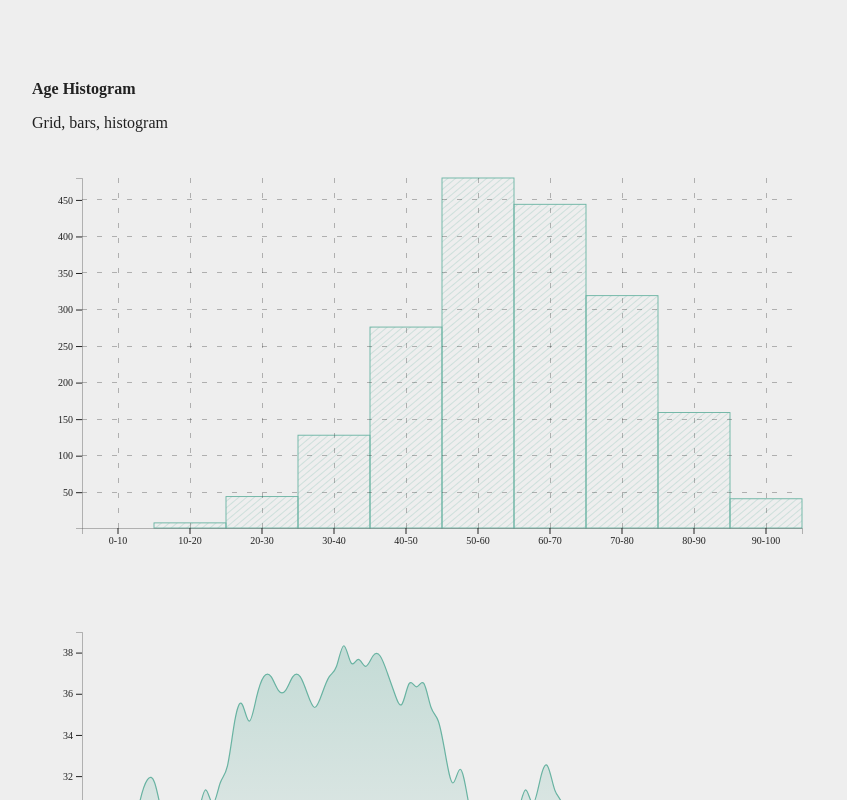
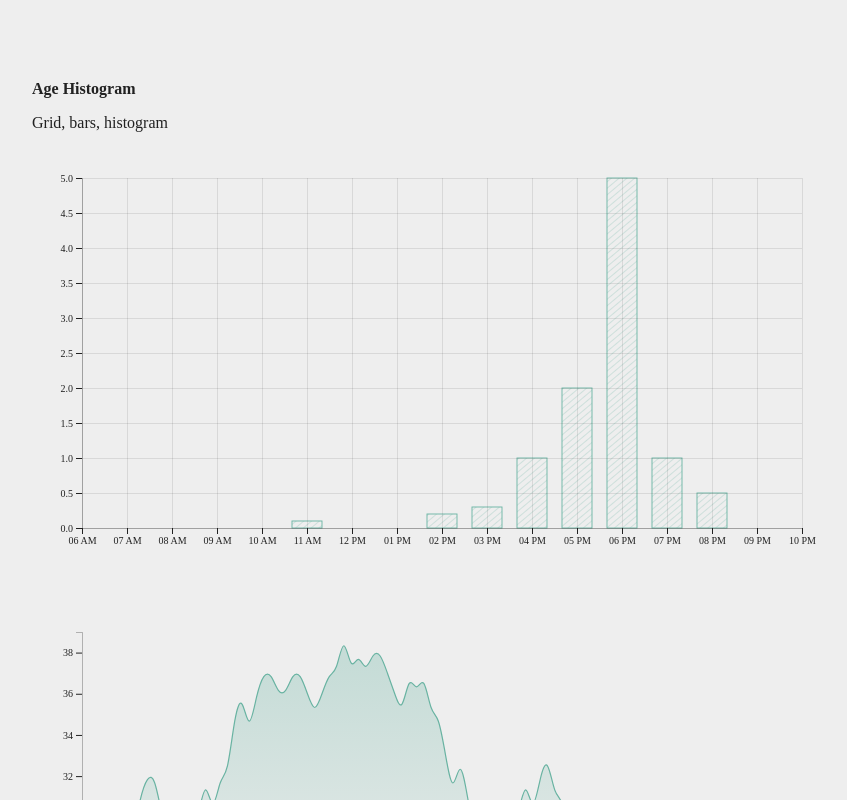
Before and after one commit to jesi-rgb/uncharted, a SvelteKit app: page / in a window 1280 px wide. Shown: the top 800 px of the page, without its empty margins (208-1055 px from the left). Built offline with nearby package versions, Linux system fonts and the light colour scheme.

Commit message:
yeeeeeeea

```diff
--- a/package.json
+++ b/package.json
@@ -1,7 +1,7 @@
 {
 	"name": "@jesi-rgb/uncharted",
 	"license": "MIT",
-	"version": "0.0.20",
+	"version": "0.0.21",
 	"scripts": {
 		"dev": "vite dev",
 		"build": "vite build && npm run package",
--- a/src/lib/Chart/Layers/Grid.svelte
+++ b/src/lib/Chart/Layers/Grid.svelte
@@ -21,8 +21,8 @@
 		axis = 'both',
 		stroke = 'currentColor',
 		strokeWidth = 1,
-		strokeDashArray = '5 10',
-		opacity = 0.3
+		strokeDashArray = '0 0',
+		opacity = 0.1
 	}: Props = $props();
 
 	let xTicks = $derived.by(() => {
--- a/src/lib/Chart/Series/Bar.svelte
+++ b/src/lib/Chart/Series/Bar.svelte
@@ -13,6 +13,7 @@
 		patternSpacing?: number;
 		patternWidth?: number;
 		patternOpacity?: number;
+		barWidth?: number;
 		chartId?: string;
 		rest?: SVGRectElement;
 	}
@@ -21,6 +22,7 @@
 		x,
 		y,
 		series,
+		barWidth = 30,
 		color = '#69b3a2',
 		patternId = 'diagonal-pattern',
 		patternAngle = 50,
@@ -43,16 +45,23 @@
 	});
 
 	let { scale: xScale, type: xType } = $derived(
-		createScale(renderData, x, [margin.left, width - margin.right])
+		createScale(renderData, x, [margin.left, width! - margin.right])
 	);
 
-	//$inspect('bar', xScale.range(), width, margin);
+	$inspect(renderData, xType);
 
 	let { scale: yScale, type: yType } = $derived(
 		createScale(renderData, y, [height - margin.bottom, margin.top])
 	);
 
-	let bins = $state([]);
+	let bins = $derived.by(() => {
+		if (xType === 'categorical') {
+			return renderData.map((d) => d[x]);
+		} else {
+			return xScale.ticks();
+		}
+	});
+
 	// Update the store whenever the scale or its dependencies change
 	$effect(() => {
 		xAxesStore.update((store) => {
@@ -76,12 +85,6 @@
 				}
 			};
 		});
-
-		if (xType === 'categorical') {
-			bins = renderData.map((d) => d[x]);
-		} else {
-			bins = xScale.ticks();
-		}
 	});
 
 	// Generate a unique ID for this instance's pattern
@@ -109,8 +112,8 @@
 	</pattern>
 </defs>
 
-{#if xType === 'categorical'}
-	<g class="bar-series">
+<g class="bar-series">
+	{#if xType === 'categorical'}
 		{#each bins as category, i}
 			<rect
 				x={xScale(category)}
@@ -123,20 +126,18 @@
 				{...rest}
 			/>
 		{/each}
-	</g>
-{:else if xType === 'time'}
-	<g class="bar-series">
+	{:else if xType === 'time'}
 		{#each bins as category, i}
 			<rect
-				x={xScale(category)}
+				x={xScale(category) - barWidth / 2}
 				y={yScale(renderData[i][y])}
 				height={height - margin.bottom - yScale(renderData[i][y])}
-				width={30}
+				width={barWidth}
 				fill={`url(#${uniquePatternId})`}
 				stroke={color}
 				stroke-width="0.9"
 				{...rest}
 			/>
 		{/each}
-	</g>
-{/if}
+	{/if}
+</g>
--- a/src/lib/types.ts
+++ b/src/lib/types.ts
@@ -8,7 +8,7 @@ export type DataType = 'number' | 'time' | 'text' | 'categorical' | 'logarithmic
 export type Scale<T> =
 	T extends 'number' ? ScaleLinear<number, number> :
 	T extends 'logarithmic' ? ScaleLogarithmic<number, number> :
-	T extends 'time' ? ScaleTime<number, number> :
+	T extends 'time' ? ScaleBand<string> :
 	T extends 'categorical' | 'text' ? ScaleBand<string> :
 	never;
 
--- a/src/lib/utils/infer-type.ts
+++ b/src/lib/utils/infer-type.ts
@@ -7,7 +7,10 @@ import {
 	type ScaleBand,
 	type ScaleTime,
 	type ScaleLogarithmic,
-	extent
+	extent,
+	type ScaleQuantize,
+	scaleQuantize,
+	scaleQuantile
 } from 'd3';
 
 
@@ -16,7 +19,7 @@ import type { DataType } from '$lib/types.js';
 type ScaleType =
 	| ScaleLinear<number, number, any>
 	| ScaleBand<string>
-	| ScaleTime<number, number, any>
+	| ScaleTime<number, number> // for time
 	| ScaleLogarithmic<number, number, never>;
 
 
@@ -150,7 +153,7 @@ export function inferType<T>(data: T[], key: keyof T): InferredType {
 	// Check if all values are dates
 	if (allDates(values)) {
 		return {
-			type: 'date',
+			type: 'time',
 			scale: scaleTime()
 		};
 	}
@@ -185,11 +188,10 @@ export function setDomain<T>(
 		case 'logarithmic':
 			return (scale as ScaleLinear<number, number>).domain(extent(values));
 
-		case 'date':
+		case 'time':
 			const dateValues = values.map(v => new Date(v as string | number | Date));
-			const minDate = new Date(Math.min(...dateValues.map(d => d.getTime())));
-			const maxDate = new Date(Math.max(...dateValues.map(d => d.getTime())));
-			return (scale as ScaleTime<number, number>).domain([minDate, maxDate]);
+
+			return scale.domain(extent(dateValues));
 
 		case 'categorical':
 		case 'text':
@@ -218,7 +220,7 @@ export function setRange(
 	switch (type) {
 		case 'number':
 		case 'logarithmic':
-		case 'date':
+		case 'time':
 			return (scale as ScaleLinear<number, number>).range(range);
 
 		case 'categorical':
@@ -227,8 +229,6 @@ export function setRange(
 
 			return bandScale.range(range);
 
-		default:
-			return scale.range(range);
 	}
 }
 
--- a/src/routes/+page.svelte
+++ b/src/routes/+page.svelte
@@ -9,10 +9,98 @@
 	const lineData2 = generateLineData();
 
 	const timeData = generateTimeSeriesData({
-		count: 50,
+		count: 20,
 		uniqueItems: 3,
 		distribution: 'seasonal'
 	});
+
+	const weatherData = [
+		{
+			value: 0,
+			periodo: 7,
+			dateTime: '2025-03-21T06:00:00.000Z'
+		},
+		{
+			value: 0,
+			periodo: 8,
+			dateTime: '2025-03-21T07:00:00.000Z'
+		},
+		{
+			value: 0,
+			periodo: 9,
+			dateTime: '2025-03-21T08:00:00.000Z'
+		},
+		{
+			value: 0,
+			periodo: 10,
+			dateTime: '2025-03-21T09:00:00.000Z'
+		},
+		{
+			value: 0,
+			periodo: 11,
+			dateTime: '2025-03-21T10:00:00.000Z'
+		},
+		{
+			value: 0.1,
+			periodo: 12,
+			dateTime: '2025-03-21T11:00:00.000Z'
+		},
+		{
+			value: 0,
+			periodo: 13,
+			dateTime: '2025-03-21T12:00:00.000Z'
+		},
+		{
+			value: 0,
+			periodo: 14,
+			dateTime: '2025-03-21T13:00:00.000Z'
+		},
+		{
+			value: 0.2,
+			periodo: 15,
+			dateTime: '2025-03-21T14:00:00.000Z'
+		},
+		{
+			value: 0.3,
+			periodo: 16,
+			dateTime: '2025-03-21T15:00:00.000Z'
+		},
+		{
+			value: 1,
+			periodo: 17,
+			dateTime: '2025-03-21T16:00:00.000Z'
+		},
+		{
+			value: 2,
+			periodo: 18,
+			dateTime: '2025-03-21T17:00:00.000Z'
+		},
+		{
+			value: 5,
+			periodo: 19,
+			dateTime: '2025-03-21T18:00:00.000Z'
+		},
+		{
+			value: 1,
+			periodo: 20,
+			dateTime: '2025-03-21T19:00:00.000Z'
+		},
+		{
+			value: 0.5,
+			periodo: 21,
+			dateTime: '2025-03-21T20:00:00.000Z'
+		},
+		{
+			value: 0,
+			periodo: 22,
+			dateTime: '2025-03-21T21:00:00.000Z'
+		},
+		{
+			value: 0,
+			periodo: 23,
+			dateTime: '2025-03-21T22:00:00.000Z'
+		}
+	];
 </script>
 
 <div>
@@ -22,8 +110,8 @@
 			<p>Grid, bars, histogram</p>
 		</div>
 
-		<Chart.Root data={ageHistogramData} margin={{ left: 50, top: 30, right: 30, bottom: 70 }}>
-			<Chart.Bar x="category" y="value" />
+		<Chart.Root data={weatherData} margin={{ left: 50, top: 30, right: 30, bottom: 70 }}>
+			<Chart.Bar x="dateTime" y="value" />
 			<Chart.Axes.Y />
 			<Chart.Axes.X />
 			<Chart.Layers.Grid />
```
